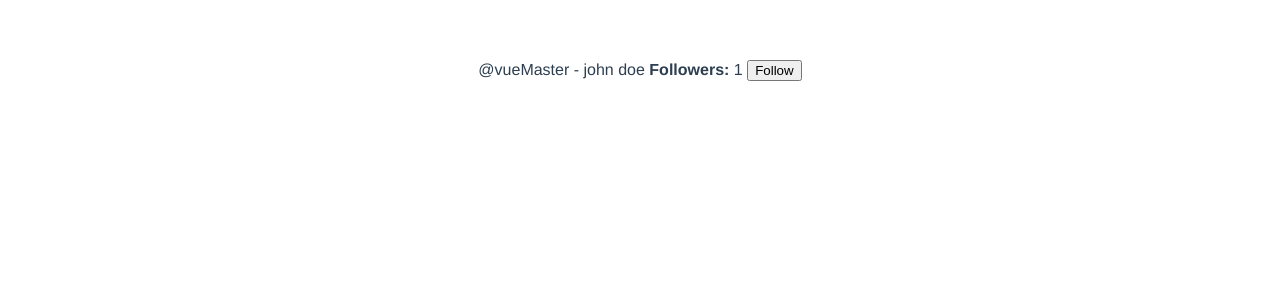
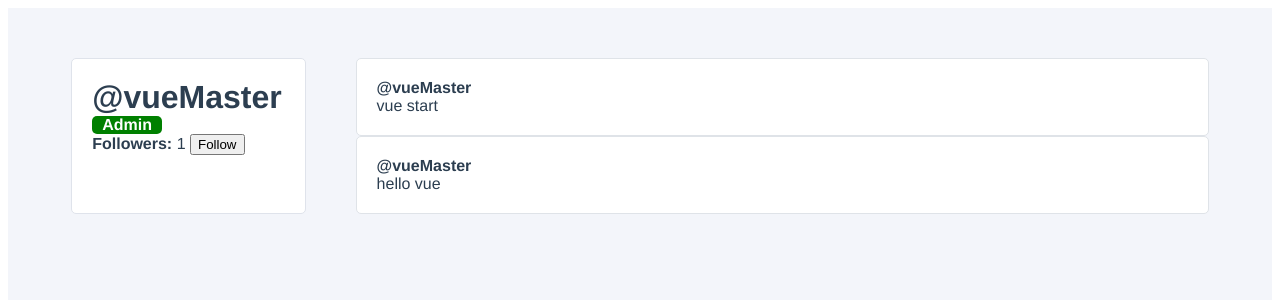
Before and after one commit to davitlabadze/start-vue, a Vue app: page / in a window 1280 px wide. Shown: the top 300 px of the page. Built offline with nearby package versions, Linux system fonts and the light colour scheme.

Commit message:
Template Conditionals,Loops & Events

```diff
--- a/src/App.vue
+++ b/src/App.vue
@@ -1,51 +1,16 @@
 <template>
   <div id="App">
-    @{{ user.username }} - {{ fullName }}
-    <strong>Followers: </strong> {{ followers }}
-    <button @click="followUser">Follow</button>
+   <UserProfile/>
   </div>
 </template>
 
 <script>
 
+import UserProfile from "./components/UserProfile";
 
 export default {
   name: 'App',
-  data(){
-    return{
-      followers : 0,
-      user: {
-        id : 1,
-        username : 'vueMaster',
-        firstName : 'john',
-        lastName : 'doe',
-        email : 'vueMaster@gmail.com',
-        isAdmin : true
-      }
-    }
-  },
-  watch: {
-    followers(newFollowerCount, oldFollowerCount){
-      if (oldFollowerCount < newFollowerCount){
-        console.log (`${this.user.username} has gained a follower!`)
-      }
-    }
-
-  },
-  computed :{
-    fullName() {
-      return `${this.user.firstName} ${this.user.lastName}`;
-    }
-  },
-  methods: {
-    followUser(){
-      this.followers++
-    }
-  },
-  mounted(){
-    this.followUser();
-  }
-
+  components : { UserProfile }
 }
 </script>
 
@@ -54,8 +19,8 @@ export default {
   font-family: Avenir, Helvetica, Arial, sans-serif;
   -webkit-font-smoothing: antialiased;
   -moz-osx-font-smoothing: grayscale;
-  text-align: center;
-  color: #2c3e50;
-  margin-top: 60px;
+  color:#2c3e50;
+  min-height: 100vh;
+  background-color: #f3f5fa;
 }
 </style>
--- /dev/null
+++ b/src/components/MasterItem.vue
@@ -0,0 +1,56 @@
+<template>
+  <div class="master-item" @click="favouriteMaster(master.id)">
+      <div class="user-profile__master">
+          <div class="master-item__user">
+              @{{ username }}
+          </div>
+          <div class="master-item__content">
+              {{ master.content }}
+          </div>
+      </div>
+  </div>
+</template>
+
+<script>
+export default {
+  name: 'MasterItem',
+  props: {
+      username: {
+          type: String,
+          required: true,
+        },
+      master: {
+          type: Object,
+          required: true
+        }
+    },
+    methods:{
+        favouriteMaster(id){
+            this.$emit('favourite',id)
+        }
+    }
+};
+
+</script>
+
+
+<style>
+
+.master-item{
+    padding: 20px;
+    background-color: #fff;
+    border-radius: 5px;
+    border: 1px solid #dfe3e8;
+    box-sizing: border-box;
+    cursor: pointer;
+    translate: all 0.25s ease;
+}
+
+.master-item:hover{
+    transform: scale(1.1,1);
+}
+
+.master-item__user{
+    font-weight: bold;
+}
+</style>
--- /dev/null
+++ b/src/components/UserProfile.vue
@@ -0,0 +1,107 @@
+<template>
+  <div class="user-profile">
+    <div class="user-profile__user-panel">
+      <h1 class="user-profile__username">@{{ user.username }} </h1>
+      <div class="user-profile__admin-badge" v-if="user.isAdmin">
+        Admin
+      </div>
+      <div class="user-profile__follower-count">
+        <strong>Followers: </strong> {{ followers }}
+      <button @click="followUser">Follow</button>
+      </div>
+    </div>
+    <div class="user-profile__master-wrapper">
+      <MasterItem
+      v-for="master in user.masters"
+      :key="master.id"
+      :username="user.username"
+      :master="master"
+      @favourite="toggleFavourite" />
+    </div>
+  </div>
+</template>
+
+<script>
+
+import MasterItem from "./MasterItem";
+export default {
+  name: 'UserProfile',
+  components : {MasterItem},
+  data(){
+    return{
+      followers : 0,
+      user: {
+        id : 1,
+        username : 'vueMaster',
+        firstName : 'john',
+        lastName : 'doe',
+        email : 'vueMaster@gmail.com',
+        isAdmin : true,
+        masters: [
+          { id: 1, content: 'vue start'},
+          { id: 2, content: "hello vue"}
+        ]
+      }
+    }
+  },
+  watch: {
+    followers(newFollowerCount, oldFollowerCount){
+      if (oldFollowerCount < newFollowerCount){
+        console.log (`${this.user.username} has gained a follower!`)
+      }
+    }
+
+  },
+  computed :{
+    fullName() {
+      return `${this.user.firstName} ${this.user.lastName}`;
+    }
+  },
+  methods: {
+    followUser(){
+      this.followers++
+    },
+    toggleFavourite(id) {
+      console.log(`Favourited Tweet #${id}`)
+    }
+  },
+  mounted(){
+    this.followUser();
+  }
+
+}
+
+</script>
+
+<!-- Add "scoped" attribute to limit CSS to this component only -->
+<style scoped>
+.user-profile{
+  display: grid;
+  grid-template-columns: 1fr 3fr;
+  padding:50px 5%;
+}
+
+.user-profile__user-panel{
+  display: flex;
+  flex-direction: column;
+  margin-right: 50px;
+  padding: 20px;
+  background-color: white;
+  border-radius: 5px;
+  border: 1px solid #dfe3eb;
+}
+.user-profile__admin-badge{
+  /* border: 1px solid #0fe368; */
+  border-radius: 5px;
+  margin-right: auto;
+  background-color:green;
+  color: #fff;
+  padding: 0 10px;
+  font-weight: bold;
+
+}
+
+h1{
+  margin: 0;
+}
+</style>
```
Also changed, not shown: src/components/HelloWorld.vue (deleted, +0 -58 lines).
